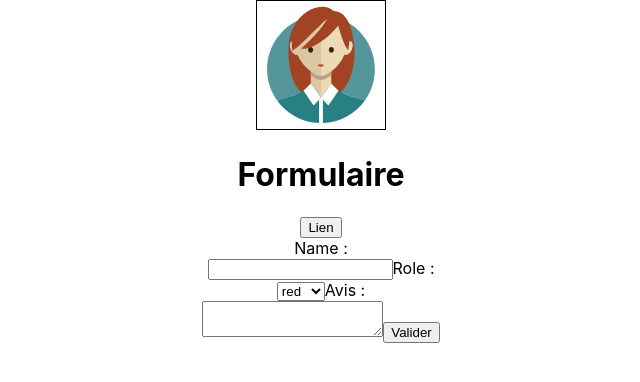
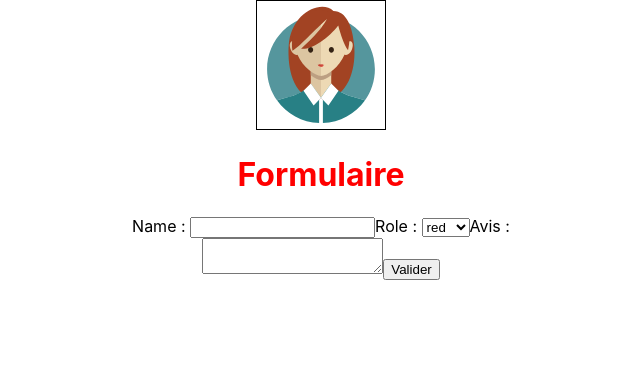
Before and after one commit to Oceane97440/tuto_react-2, a React (Create React App) app: page / in a window 1280 px wide. Shown: the top 382 px of the page, without its empty margins (319-959 px from the left). Built offline with nearby package versions, Linux system fonts and the light colour scheme.

Commit message:
CSS import bootstrap

```diff
--- a/package.json
+++ b/package.json
@@ -6,9 +6,11 @@
     "@testing-library/jest-dom": "^5.16.2",
     "@testing-library/react": "^12.1.2",
     "@testing-library/user-event": "^13.5.0",
+    "bootstrap": "^5.1.3",
     "react": "^17.0.2",
     "react-dom": "^17.0.2",
     "react-scripts": "5.0.0",
+    "styled-components": "^5.3.3",
     "web-vitals": "^2.1.4"
   },
   "scripts": {
--- a/src/components/From.js
+++ b/src/components/From.js
@@ -1,5 +1,10 @@
 import React,{Component,Fragment} from "react";
 import Image from "./Image";
+import styled from "styled-components";
+// import styles from './Test.module.css'
+const Title=styled.h1`color:red`
+
+
 class From extends Component {
 
     state = {
@@ -50,17 +55,26 @@ class From extends Component {
 
      }
 
+
+
     render() {
+
+        //ajout +2 class{{ `${class1}autre class`}}
         return (
             <Fragment>
-               <Image color={this.state.role}/>
-                <h1>Formulaire</h1>
-                <button onClick={this.onClik}>Lien</button>
+               <Image  color={this.state.role}/>
 
-                <form onSubmit={this.handleFrom}>
-                    <label>Name : </label><br/>
+
+                <Title>Formulaire</Title>
+                {/* <button onClick={this.onClik}>Lien</button> */}
+
+                <form  onSubmit={this.handleFrom}>
+
+                    <label>Name : </label>
                     <input type="text" value={this.state.name} onChange={this.handleName}/>
-                    <label>Role : </label><br/>
+
+                    <label>Role : </label>
+
                     <select value={this.state.role} onChange={this.handleRole}>
                     <option disabled>-</option>
                         {
@@ -71,13 +85,23 @@ class From extends Component {
                         }
 
                     </select>
+
                     <label>Avis : </label><br/>
+
                     <textarea value={this.state.avis} onChange={this.handleAvis}/>
-                    <button>Valider</button>
+                    <button className="btn-info"> Valider</button>
                 </form>
+
+                {/* <h2 className={styles.green}>Style parent</h2> */}
+
             </Fragment>
         );
     }
 }
+/*css inline
+const stylesh1 ={
 
+    fontSize:'20px',
+    color:'red'
+}*/
 export default From;
--- /dev/null
+++ b/src/components/Test.module.css
@@ -0,0 +1,4 @@
+.green{
+    font-size: larger;
+    color: green;
+}
--- a/src/index.js
+++ b/src/index.js
@@ -1,5 +1,6 @@
 import React from 'react';
 import ReactDOM from 'react-dom';
+// import 'bootstrap/dist/css/bootstrap.min.css'
 import './index.css';
 import App from './App';
 import reportWebVitals from './reportWebVitals';
```
Also changed, not shown: src/App.js (+4 -4 lines), 2 other files (tests, documents, lock files or other folders).
